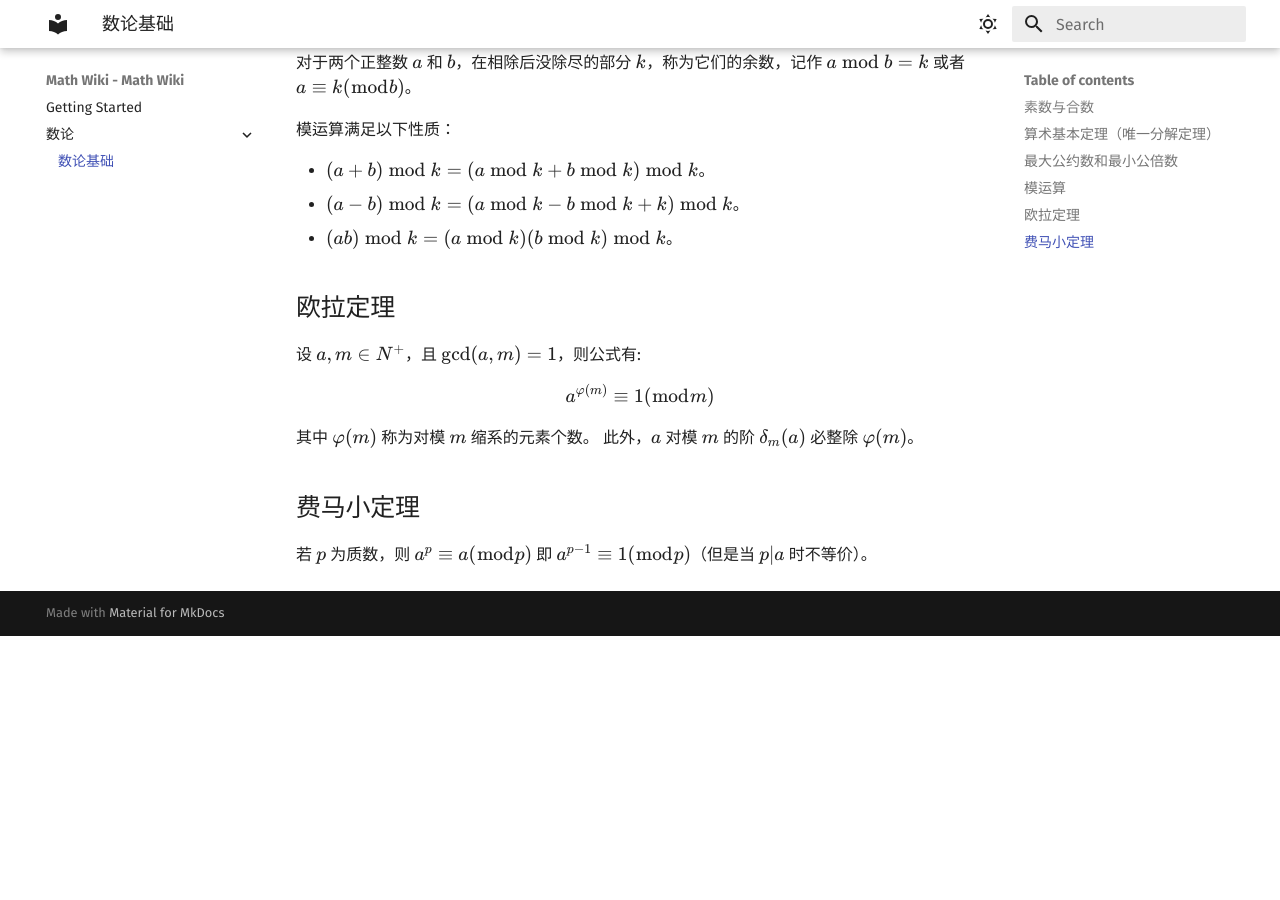
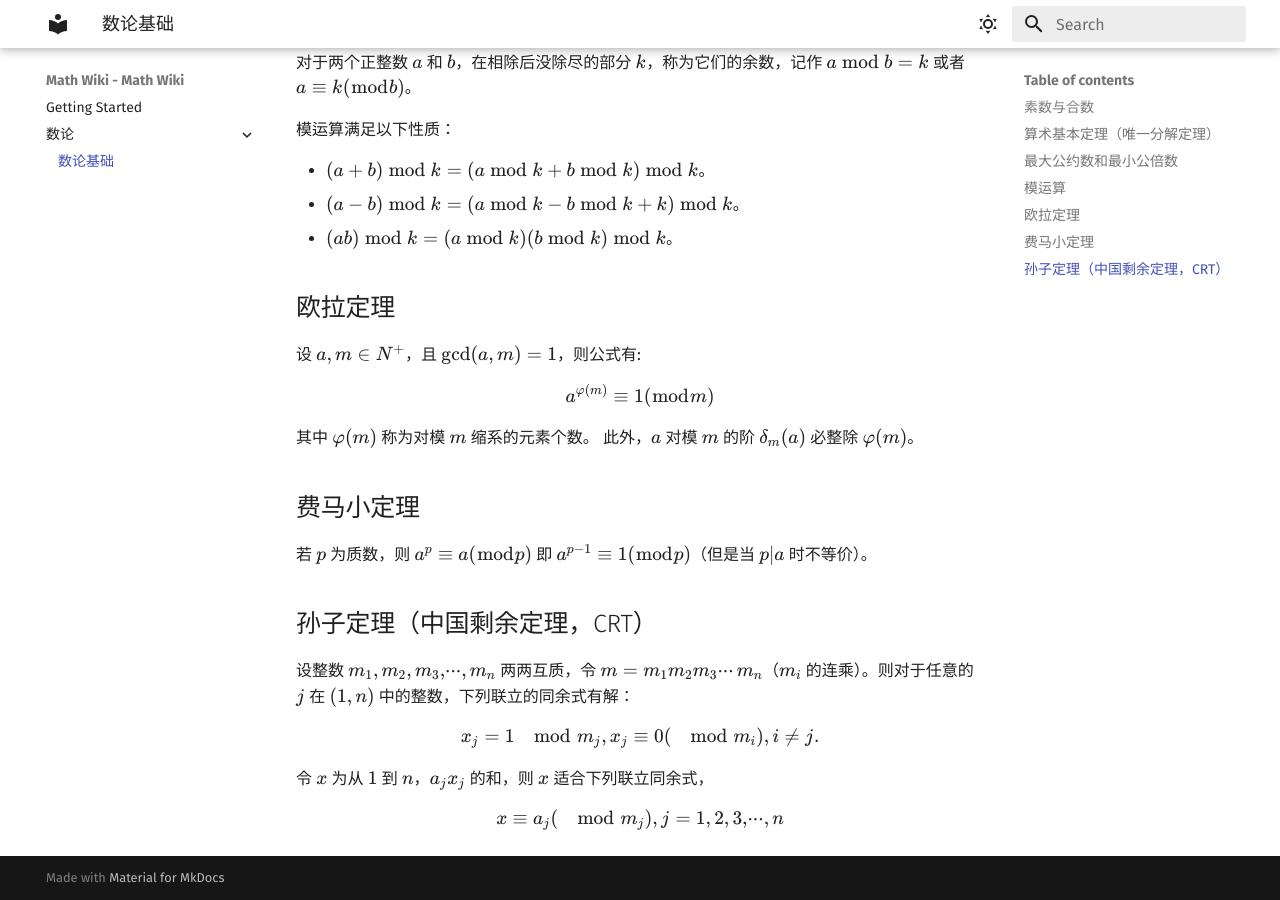
Before and after one commit to M-Wiki/Math-Wiki, an MkDocs documentation site: the page built from docs/number-theory/basic.md, in a window 1280 px wide and 900 px high, scrolled down 763 px. Built offline with MkDocs 1.6.1 and Material for MkDocs 9.7.7, drawn with Linux system fonts in a browser that asks for light colours; comment, search, counter and statistics services are not loaded; before the commit the page ends 1399 px from its top, so only the background shows below that.

Commit message:
basic.md

```diff
--- a/docs/number-theory/basic.md
+++ b/docs/number-theory/basic.md
@@ -48,3 +48,18 @@ $$
 ## 费马小定理
 
 若 $p$ 为质数，则 $a^{p} \equiv a(\bmod p)$ 即 $a^{p-1} \equiv 1(\bmod p)$（但是当 $p|a$ 时不等价）。
+
+## 孙子定理（中国剩余定理，CRT）
+
+设整数 $m_{1},m_{2},m_{3},···,m_{n}$ 两两互质，令 $m=m_{1}m_{2}m_{3}···m_{n}$（$m_{i}$ 的连乘）。则对于任意的 $j$ 在 $(1,n)$ 中的整数，下列联立的同余式有解：
+
+$$
+x_{j}=1\mod m_j,
+x_{j}\equiv 0(\mod m_{i}),i\neq j .
+$$
+
+令 $x$ 为从 $1$ 到 $n$，$a_{j}x_{j}$ 的和，则 $x$ 适合下列联立同余式，
+
+$$
+x\equiv a_{j}(\mod m_{j}),j=1,2,3,···,n
+$$
```
